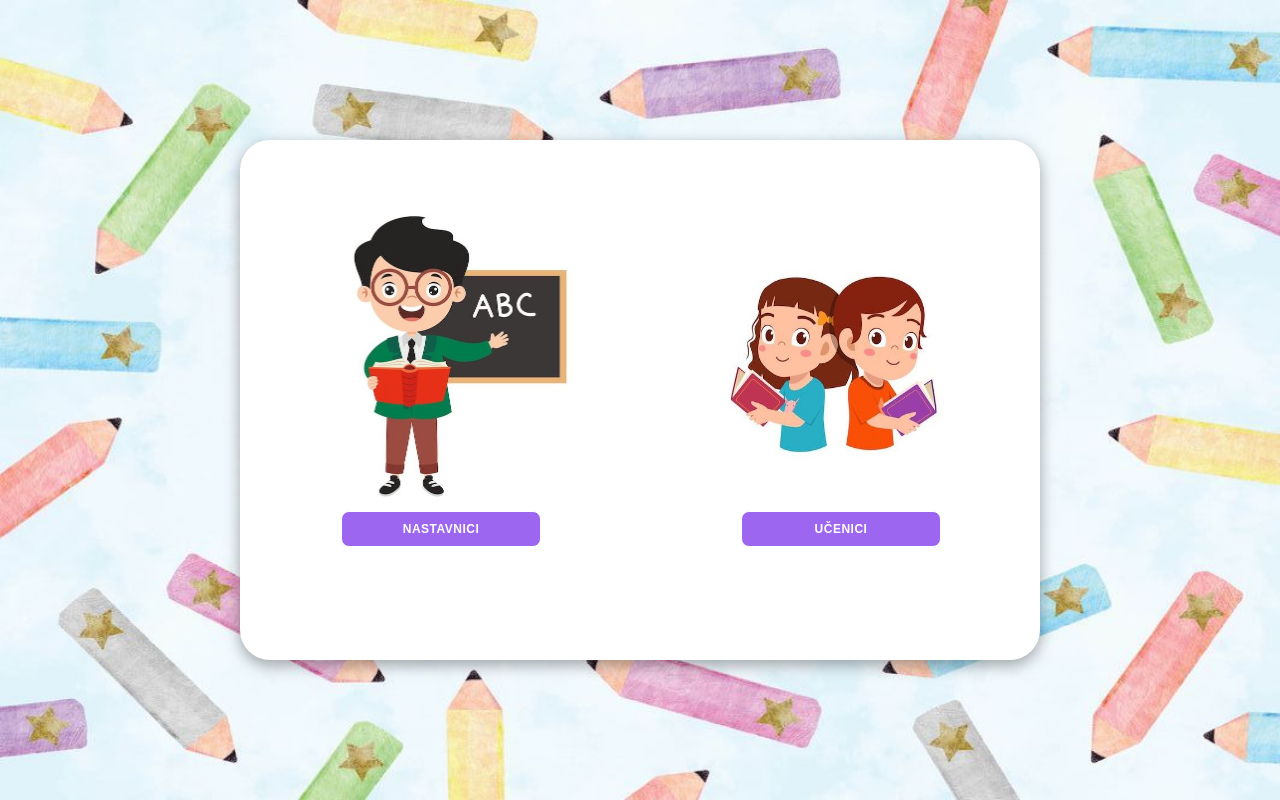
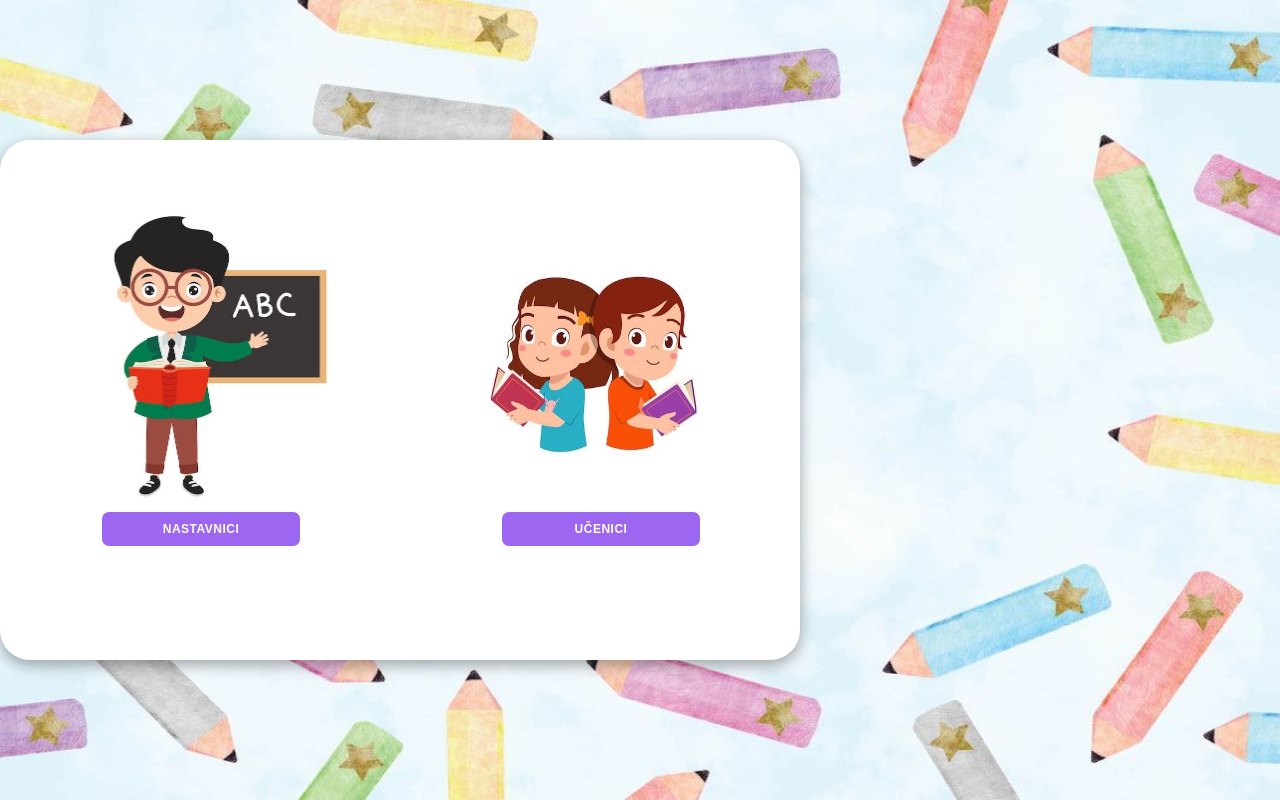
Before and after one commit to mirtahrncic/zrFrontend, a React (Create React App) app: page / in a window 1280 px wide. Built offline with nearby package versions, Linux system fonts and the light colour scheme; a web font is replaced by a local one.

Commit message:
Align-items changed to start

```diff
--- a/src/index2.css
+++ b/src/index2.css
@@ -19,7 +19,7 @@ body {
     background-repeat: no-repeat;
     background-size: 100% 100%;
     display: flex;
-    align-items: center;
+    align-items: flex-start;
     justify-content: center;
     flex-direction: column;
 
@@ -1200,13 +1200,13 @@ hr {
     width: 600px;
     text-align: center;
 
-    margin-top: -30px;
+    margin-top: 30px;
 }
 
 .containerWords {
-    margin-left: 50px;
+    margin-left: 75px;
     /*margin-top: 50px;*/
-    margin-top: 20px;
+    margin-top: 80px;
     background-color: #fff;
     border-radius: 30px;
     height: 550px;
```
Also changed, not shown: public/favicon.jpg (deleted), 1 other file (tests, documents, lock files or other folders).
